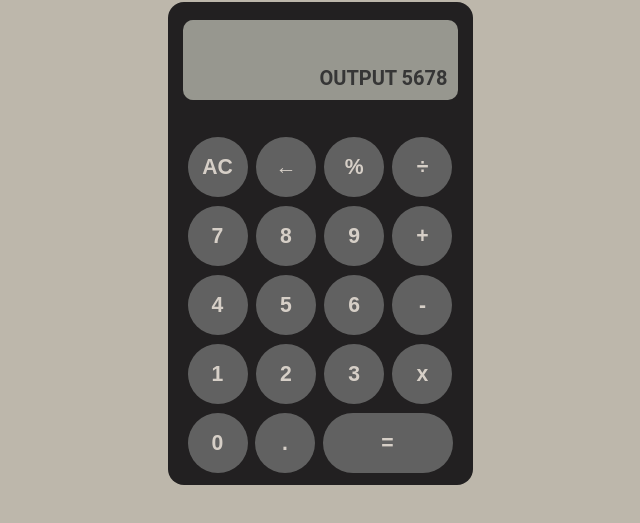
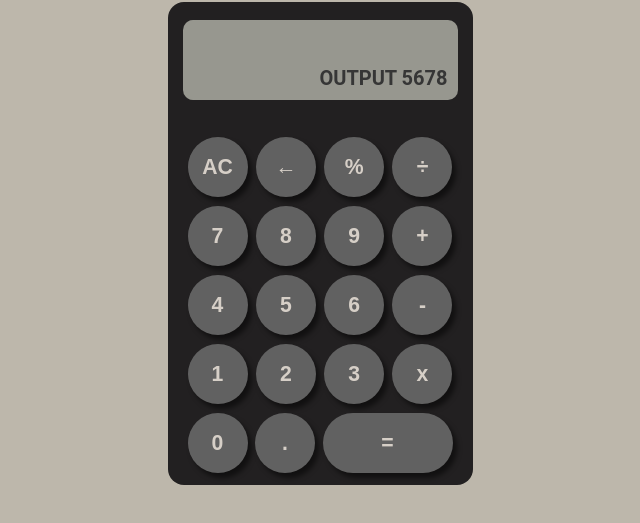
Before and after one commit to iyilmaz24/calculator_javascript, a plain HTML site: page index.html in a window 1280 px wide. Shown: the part 110-633 px from the top of the page, 320-960 px from the left. Drawn offline with Linux system fonts and the light colour scheme.

Commit message:
refine hover functionality, add shadow to buttons

```diff
--- a/styles.css
+++ b/styles.css
@@ -69,11 +69,14 @@ body {
     font-size: 1.325rem;
     border: none;
     font-weight: 700;
-    border-radius: 75px;
+    border-radius: 100%;
+    box-shadow: 4px 5px 5px 0px rgba(0,0,0,0.5);
+    transition: all .15s ease-in-out;
 }
 
 #extraWideButton {
     width: 130px;
+    border-radius: 75px;
 }
 
 #linkText {
```
